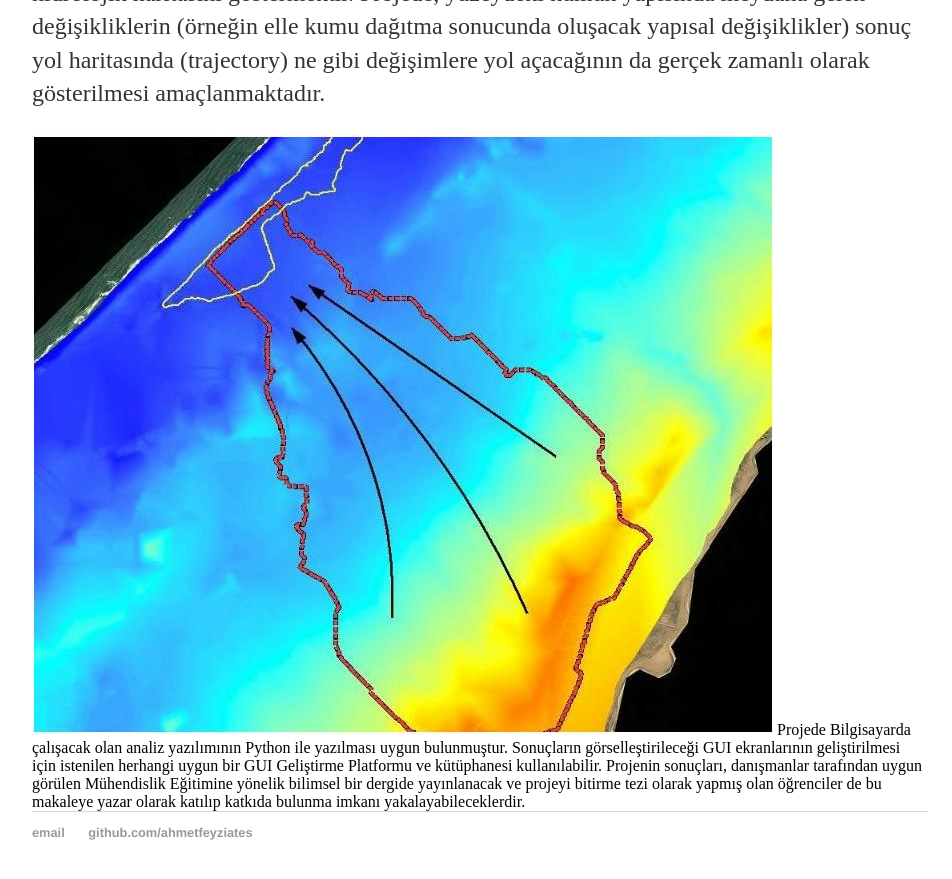
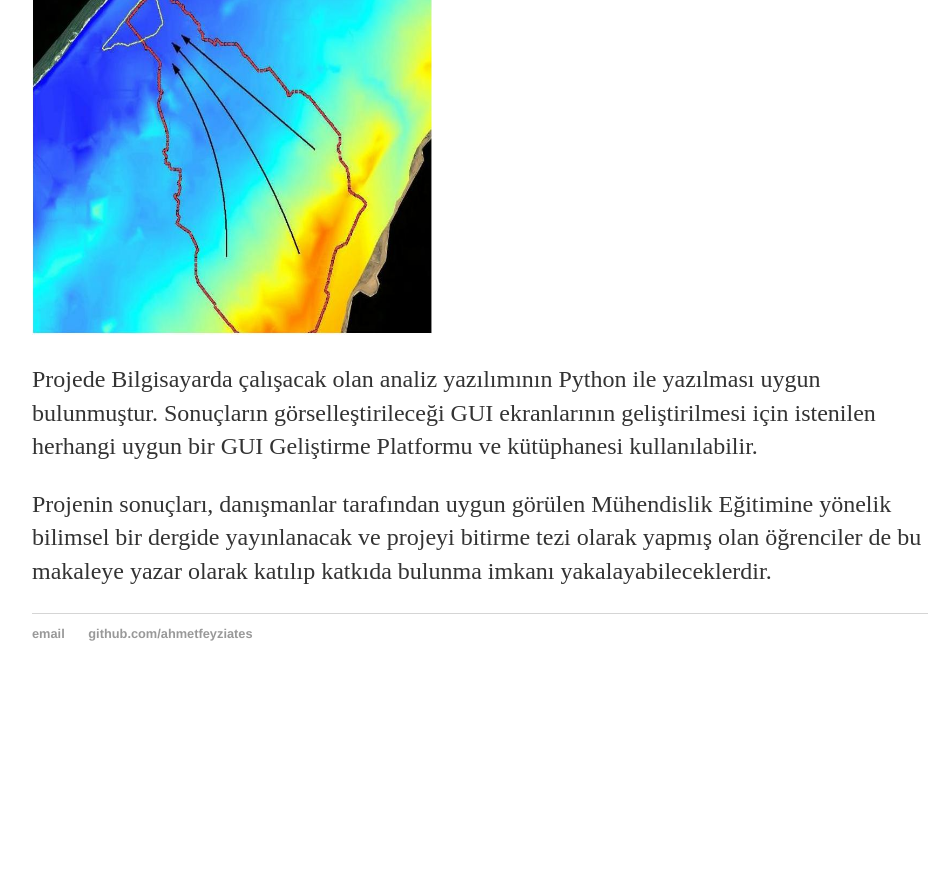
Before and after one commit to ahmetfeyziates/ahmetfeyziates.github.io, a Jekyll site: the page built from project/index.html, in a window 1280 px wide and 900 px high, scrolled down 2351 px. Shown: the top 879 px of the window, without its empty margins (160-1112 px from the left). Built offline with Jekyll 4.4.1, drawn with Linux system fonts in a browser that asks for light colours; after the commit the page ends 3052 px from its top, so only the background shows below that.

Commit message:
Update index.html

```diff
--- a/project/index.html
+++ b/project/index.html
@@ -23,17 +23,17 @@ tarafından sağlanacak olan matematiksel transformasyon fonksiyonlarının gele
 (GUI) üzerinden bilgisayar ekranına yansıtılmasıdır. Bilgisayar ekranında oluşan görsel arayüz de bir projeksiyon chazı aracılığıyla tekrar aynı kum yüzeye
 yansıtılarak, kapalı döngü tamamlanmış olacaktır. </p>
 
-<img src="sample1.jpg" alt="Sample 1">
+<img src="sample1.jpg" alt="Sample 1"  width="400" height="400">
 
 <p> Bütün bu süreçlerde asıl amaç, kum kaplı yüzeyin mevcut engebeli yapısının, yüzeye doğru akacak olan sulara
 nasıl bir yol haritası (trajectory) vereceğini tespit etmek, bu yol haritasını da yine aynı kum yüzey üzerine geri yansıtarak deneyi izleyenlere yüzeyin bir
 nevi hidrolojik haritasını göstermektir. Projede, yüzeydeki kumun yapısında meydana gelen değişikliklerin (örneğin elle kumu dağıtma sonucunda oluşacak yapısal
 değişiklikler) sonuç yol haritasında (trajectory) ne gibi değişimlere yol açacağının da gerçek zamanlı olarak gösterilmesi amaçlanmaktadır.</p>
 
-<img src="sample2.jpg" alt="Sample 2">
+<img src="sample2.jpg" alt="Sample 2"  width="400" height="400">
 
-Projede Bilgisayarda çalışacak olan analiz yazılımının Python ile yazılması uygun bulunmuştur. Sonuçların görselleştirileceği GUI ekranlarının
-geliştirilmesi için istenilen herhangi uygun bir GUI Geliştirme Platformu ve kütüphanesi kullanılabilir.
+<p>Projede Bilgisayarda çalışacak olan analiz yazılımının Python ile yazılması uygun bulunmuştur. Sonuçların görselleştirileceği GUI ekranlarının
+geliştirilmesi için istenilen herhangi uygun bir GUI Geliştirme Platformu ve kütüphanesi kullanılabilir.</p>
 
-Projenin sonuçları, danışmanlar tarafından uygun görülen  Mühendislik Eğitimine yönelik bilimsel bir dergide yayınlanacak ve projeyi bitirme tezi
-olarak yapmış olan öğrenciler de bu makaleye yazar olarak katılıp katkıda bulunma imkanı yakalayabileceklerdir.
+<p>Projenin sonuçları, danışmanlar tarafından uygun görülen  Mühendislik Eğitimine yönelik bilimsel bir dergide yayınlanacak ve projeyi bitirme tezi
+olarak yapmış olan öğrenciler de bu makaleye yazar olarak katılıp katkıda bulunma imkanı yakalayabileceklerdir.</p>
```
